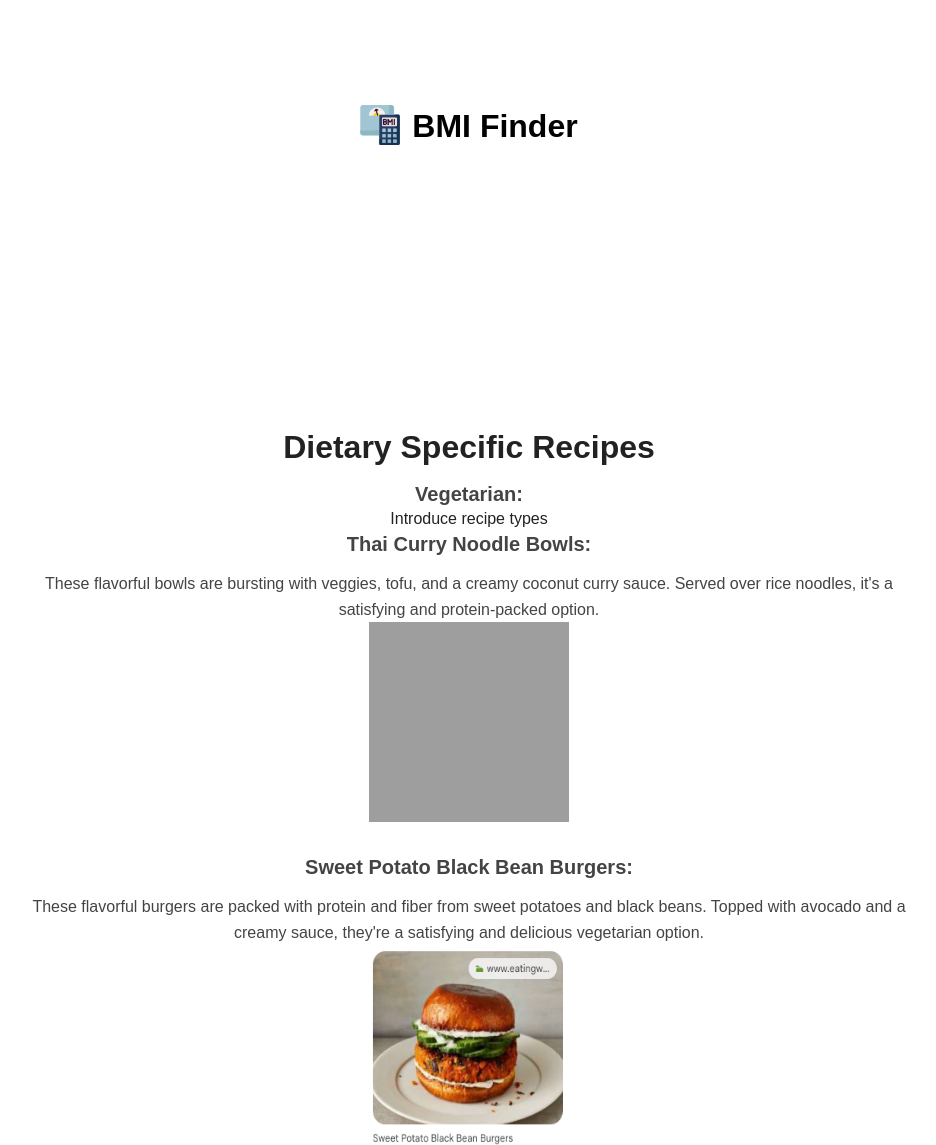
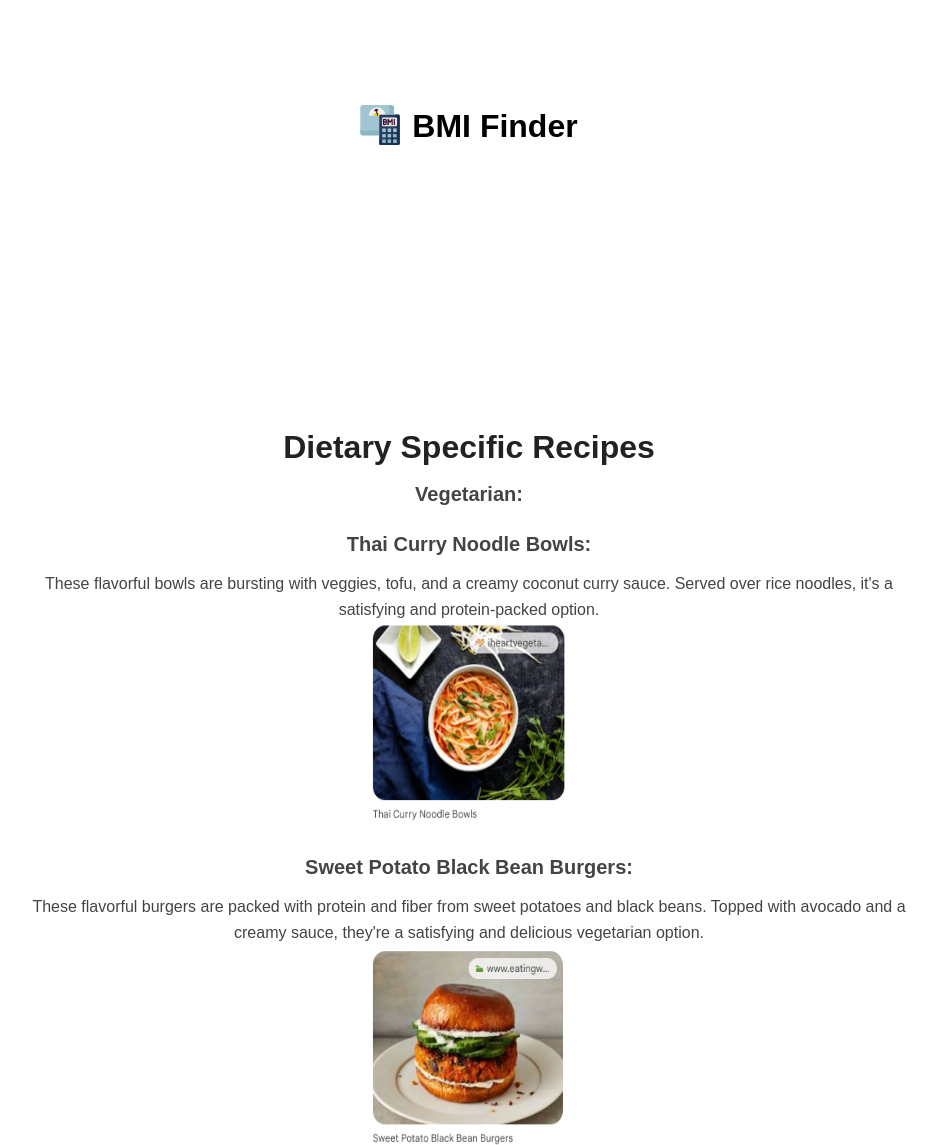
Before and after one commit to lbrilli/bmi-finder.com, a PHP site: page /dietary-specific/index.php in a window 1280 px wide. Shown: the top 1145 px of the page, without its empty margins (171-1107 px from the left). Run offline with PHP 8.4, Linux system fonts and the light colour scheme; data that the repository does not hold is empty; some libraries are stand-ins or nearby versions; grey boxes are pictures that could not be loaded.

Commit message:
small tweaks to formatting

```diff
--- a/dietary-specific/index.php
+++ b/dietary-specific/index.php
@@ -212,14 +212,14 @@
 					<h1>Dietary Specific Recipes</h1>
 					<div class="section minor">
 						<h3 class="subtitle-minor">Vegetarian:</h3>
-						<p>Introduce recipe types</p>
-						<h4 class="subtitle-minor">Thai Curry Noodle Bowls:</h4>
+						<br>
+						<h5 class="subtitle-minor">Thai Curry Noodle Bowls:</h4>
 						<p class="subtext-minor">These flavorful bowls are bursting with veggies, tofu, and a creamy coconut curry sauce. Served over rice noodles, it's a satisfying and protein-packed option.
 						<br>
-						<a target="_blank" href="https://iheartvegetables.com/coconut-curry-noodle-bowl-2/"><img src="thai-curry-bowl" alt="" style="width:200px;height:200px;"></a>
+						<a target="_blank" href="https://iheartvegetables.com/coconut-curry-noodle-bowl-2/"><img src="thai-curry-bowl.png" alt="" style="width:200px;height:200px;"></a>
 						</p>
 						<br>
-						<h4 class="subtitle-minor">Sweet Potato Black Bean Burgers:</h4>
+						<h5 class="subtitle-minor">Sweet Potato Black Bean Burgers:</h4>
 						<p class="subtext-minor">These flavorful burgers are packed with protein and fiber from sweet potatoes and black beans. Topped with avocado and a creamy sauce, they're a satisfying and delicious vegetarian option.
 						<br>
 						<a target="_blank" href="https://www.eatingwell.com/recipe/278513/sweet-potato-black-bean-burgers/"><img src="sweet-potato-burger.png" alt="" style="width:200px;height:200px;"></a>
```
